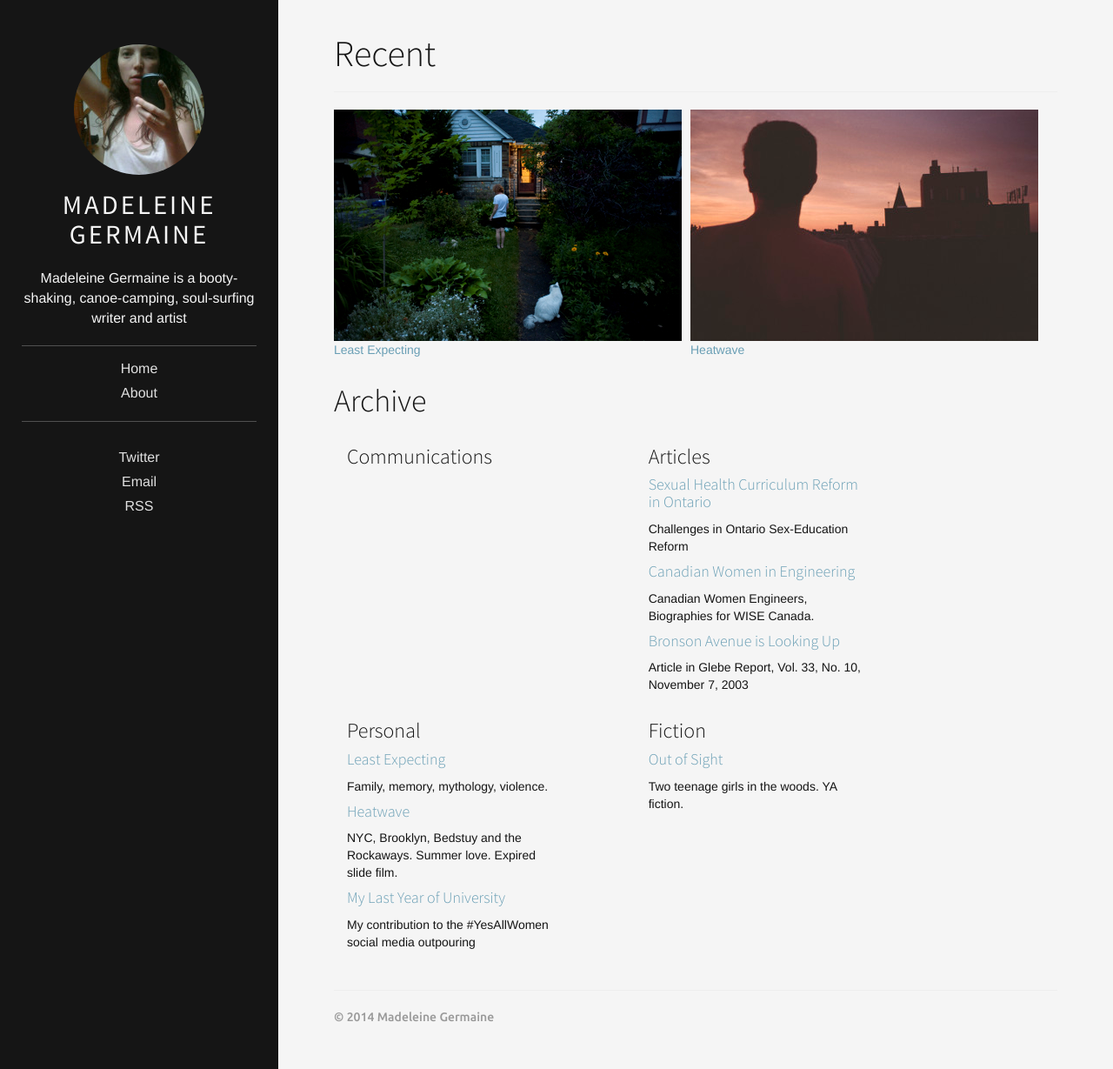
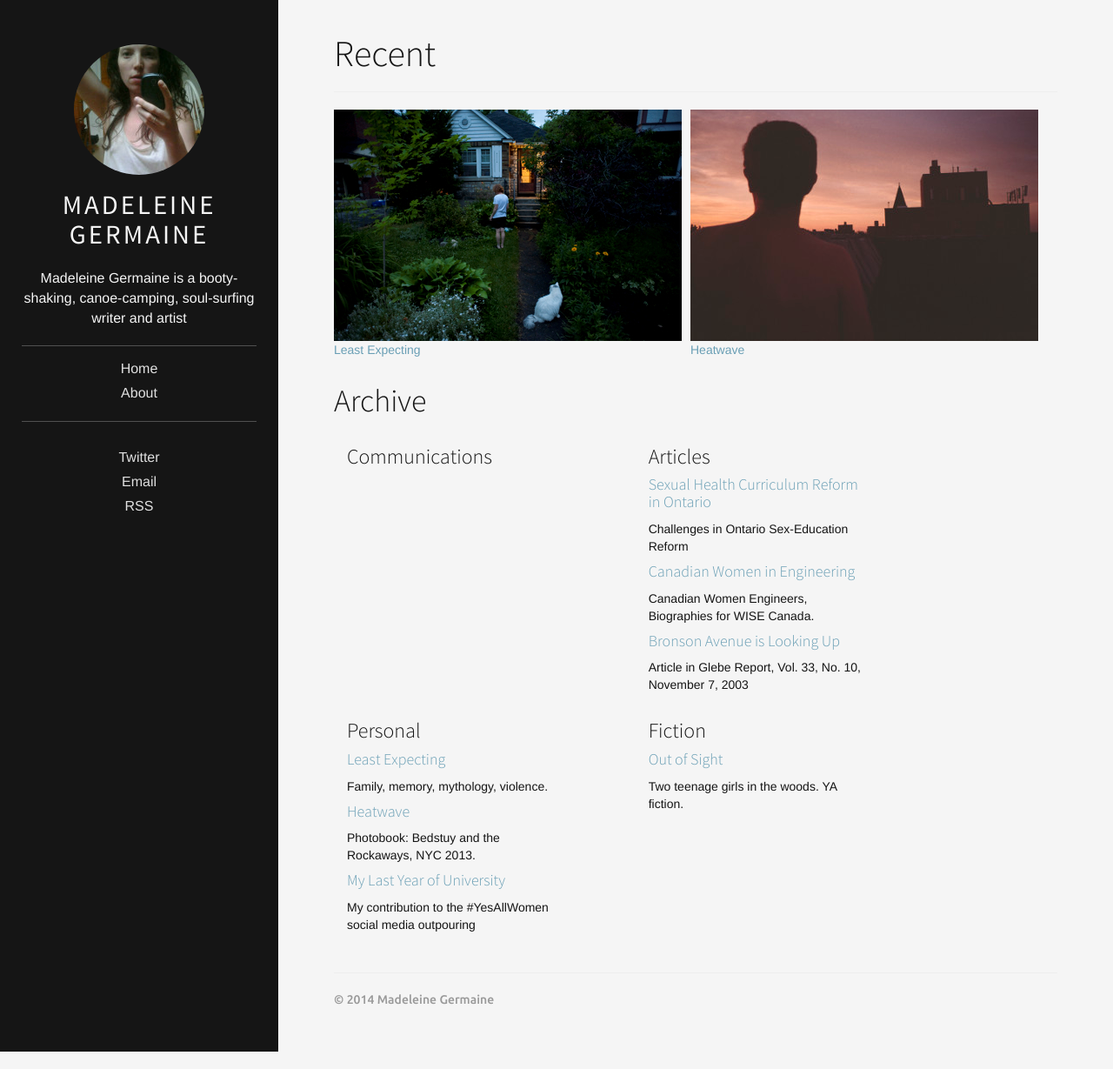
Before and after one commit to madeleinegermaine/madeleinegermaine, a Jekyll site: the page built from index.html, in a window 1280 px wide and 1229 px high. Shown: the whole window at 87% size. Built offline with Jekyll 4.4.1, drawn with Linux system fonts in a browser that asks for light colours; the list of posts is cut into pages by our own code.

Commit message:
Updated index.html

```diff
--- a/index.html
+++ b/index.html
@@ -64,7 +64,7 @@ published: true
       </li>
       <li>
         <h4><a href="https://madeleinegermaine.github.io/personal/2014/05/22/heatwave.html">Heatwave</a></h4>
-        <p>NYC, Brooklyn, Bedstuy and the Rockaways. Summer love. Expired slide film.</p>
+        <p>Photobook: Bedstuy and the Rockaways, NYC 2013.</p>
       </li>
       <li>
         <h4><a href="https://madeleinegermaine.github.io/activism/personal/2014/06/04/last-year-of-university-yesallwomen.html">My Last Year of University</a></h4>
```
